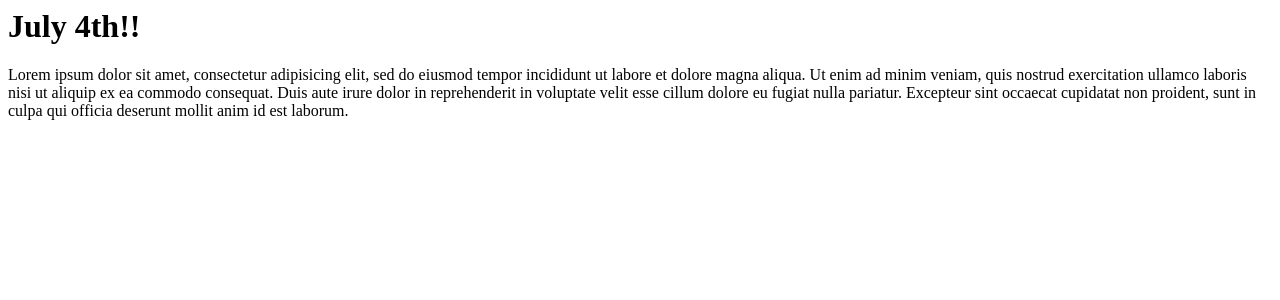
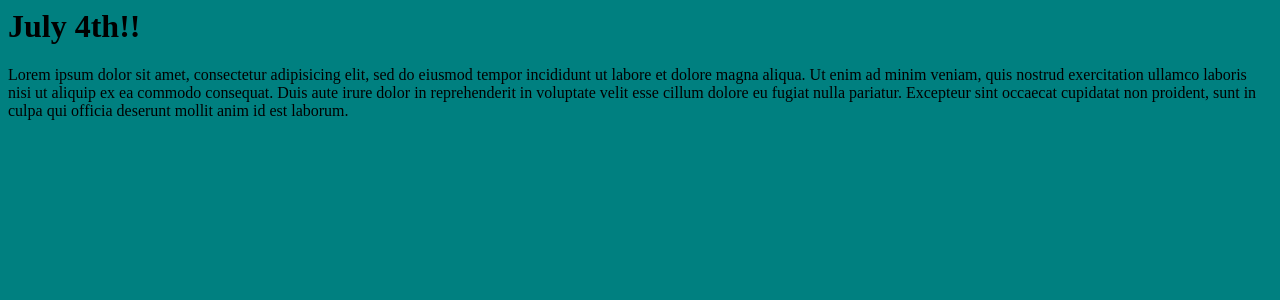
Before and after one commit to LLstarla/coco, a Jekyll site: the page built from _posts/1776-07-04-fourth.md, in a window 1280 px wide. Shown: the top 300 px of the page. Built offline with Jekyll 4.4.1, drawn with Linux system fonts in a browser that asks for light colours.

Commit message:
Update head.html

```diff
--- a/_includes/head.html
+++ b/_includes/head.html
@@ -1,6 +1,6 @@
 <html>
   <head>
   	<title>{{ site.name }}</title>
-	<link rel="stylesheet" type="text/css" href="css/styles.css">
+	<link rel="stylesheet" type="text/css" href="/css/styles.css">
 </head>
 <body>
```
